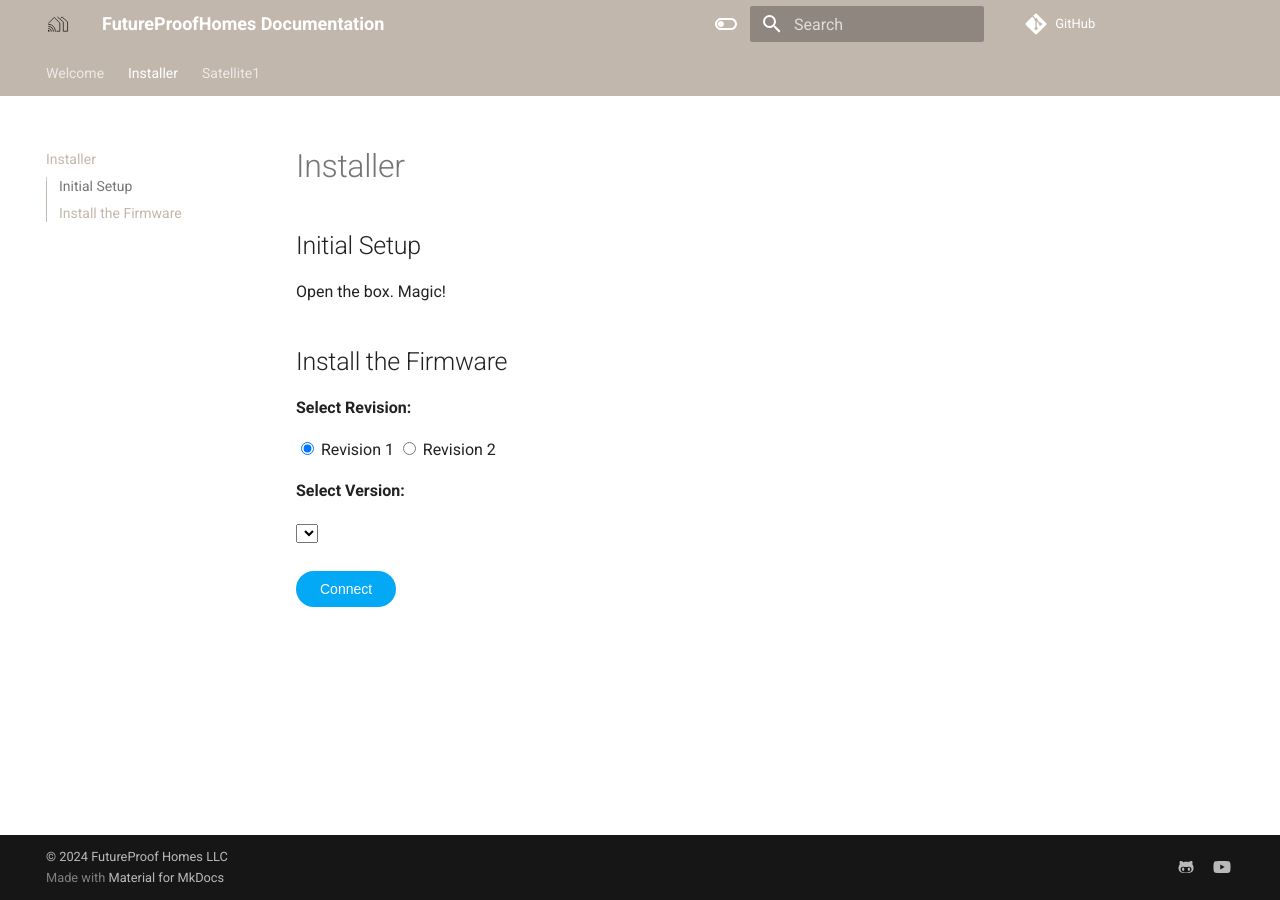
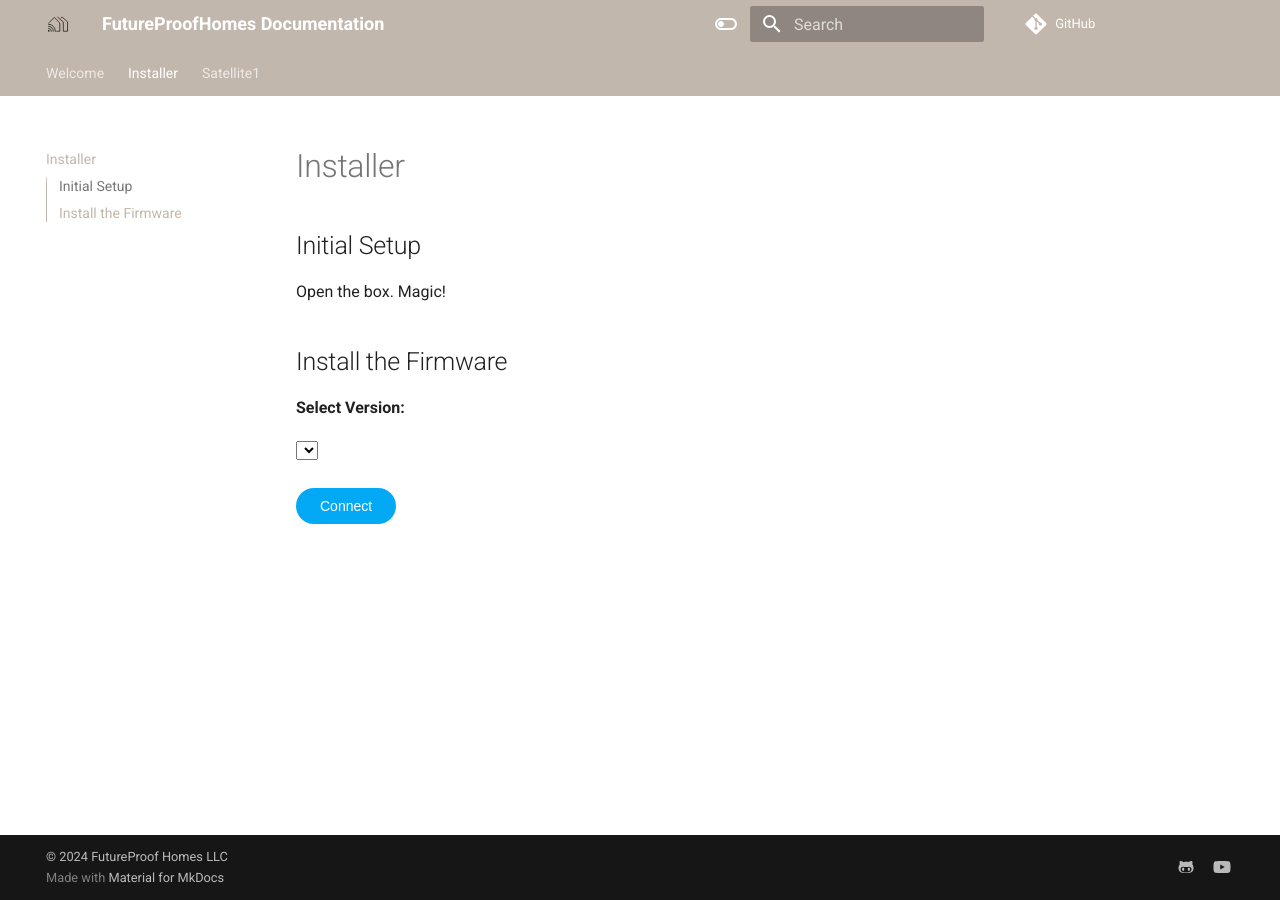
Before and after one commit to FutureProofHomes/Documentation, an MkDocs documentation site: the page built from docs/Installer.md, in a window 1280 px wide. Built offline with MkDocs 1.6.1 and Material for MkDocs 9.7.7, drawn with Linux system fonts in a browser that asks for light colours; comment, search, counter and statistics services are not loaded; some of the changed lines change nothing that is shown.

Commit message:
Add Warning on alpha and beta versions. Hide revisions

```diff
--- a/docs/Installer.md
+++ b/docs/Installer.md
@@ -7,13 +7,13 @@
 ## Install the Firmware
 
 <div id="firmware-installer">
-  <p><strong>Select Revision:</strong></p>
-  <label><input type="radio" name="revision" value="rev1" checked> Revision 1</label>
-  <label><input type="radio" name="revision" value="rev2"> Revision 2</label>
+  <!-- <p><strong>Select Revision:</strong></p> -->
+  <label style="display: none"><input type="radio" name="revision" value="rev1"> Revision 1</label>
+  <label style="display: none"><input type="radio" name="revision" value="rev2" checked> Revision 2</label>
 
   <p><strong>Select Version:</strong></p>
+  <p id="warning" style="display: none" ><b>Warning:</b> <br> You have selected a development version. <br> Expect 🪲🪲🪲.</p>
   <select id="version-select"></select>
-
   <br><br>
 
   <esp-web-install-button id="install-button" manifest="" install-supported></esp-web-install-button>
--- a/docs/javascript/installer.js
+++ b/docs/javascript/installer.js
@@ -34,6 +34,13 @@
 function updateManifestURL() {
   const revision = document.querySelector('input[name="revision"]:checked').value;
   const version = document.getElementById('version-select').value;
+  if (version.includes("alpha") || version.includes("beta")) {
+    document.getElementById('warning').style.display = 'block';
+  }
+  else {
+    document.getElementById('warning').style.display = 'none';
+  }
+
   const manifestPath = `manifests/${version}/satellite-va-${revision}-esp32s3.manifest.json`;
 
   // Construct the full URL to your manifest file on GitHub
```
